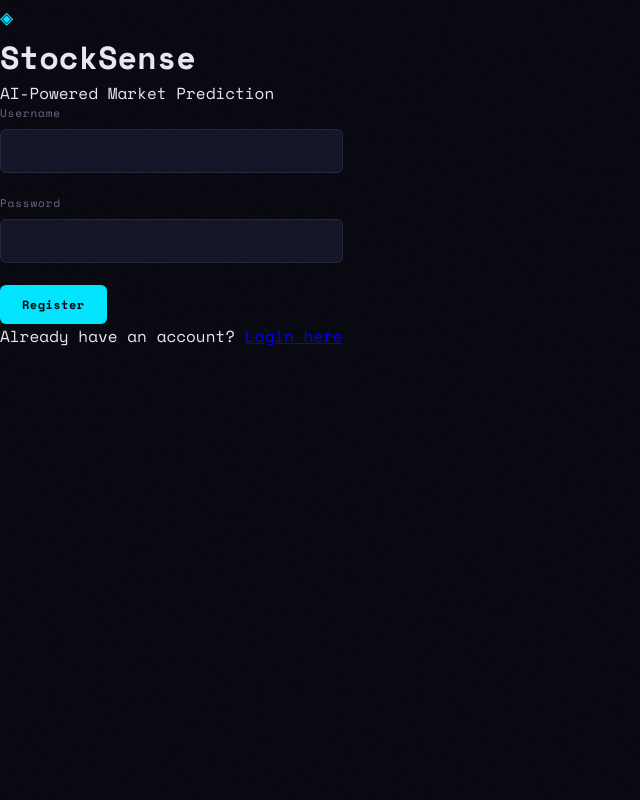
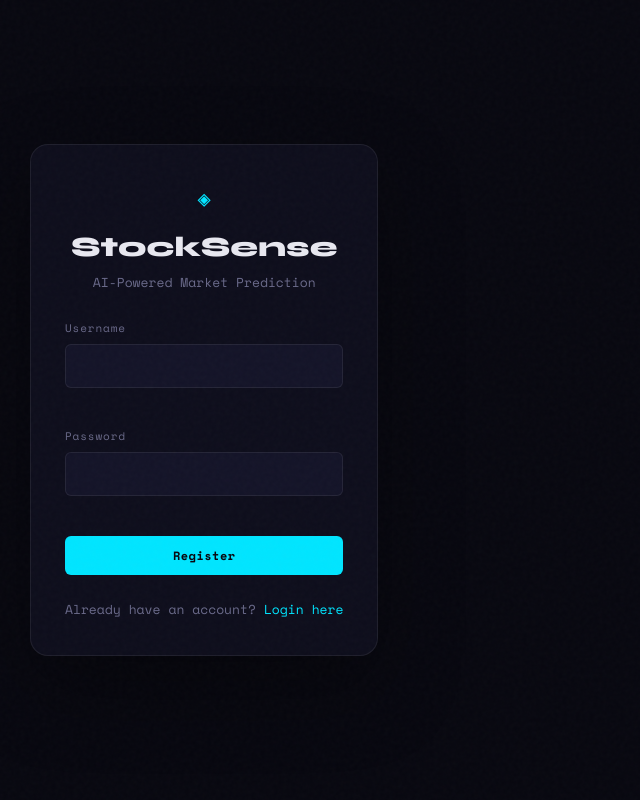
Before and after one commit to krishalbert123/StockSense, a Flask app: page /register in a window 1280 px wide. Shown: the whole page, without its empty margins (0-640 px from the left). Run offline with Flask 3, Linux system fonts and the light colour scheme; some libraries are stand-ins or nearby versions.

Commit message:
final changes hopefully

```diff
--- a/app.py
+++ b/app.py
@@ -6,6 +6,7 @@ import psycopg2
 import psycopg2.extras
 import os
 import json
+import requests
 import numpy as np
 import yfinance as yf
 import pandas as pd
@@ -410,23 +411,59 @@ def get_stocks():
 @login_required
 def search_stocks():
     """
-    Search all available stocks by symbol or name.
-    Returns stocks that match the query from database.
+    Search all available stocks by symbol or name using Yahoo Finance search.
     """
-    query = request.args.get("q", "").upper().strip()
-
+    query = request.args.get("q", "").strip()
     if not query or len(query) < 1:
         return jsonify({"error": "Search query must be at least 1 character."}), 400
 
-    # Search in database first (much faster)
-    rows = db_fetchall("""
-        SELECT symbol, name FROM companies
-        WHERE symbol ILIKE %s OR name ILIKE %s
-        LIMIT 50
-    """, (f"%{query}%", f"%{query}%"))
+    yahoo_url = "https://query2.finance.yahoo.com/v1/finance/search"
+    params = {
+        "q": query,
+        "quotesCount": 50,
+        "newsCount": 0,
+        "enableFuzzyQuery": True,
+    }
+    try:
+        res = requests.get(yahoo_url, params=params, timeout=8, headers={
+            "User-Agent": "Mozilla/5.0 (compatible; StockSense/1.0; +https://finance.yahoo.com)"
+        })
+        res.raise_for_status()
+        data = res.json()
+        quotes = data.get("quotes", []) or []
+        results = []
+        seen = set()
+        for item in quotes:
+            symbol = item.get("symbol")
+            name = item.get("longname") or item.get("shortname") or item.get("name") or symbol
+            if not symbol or symbol in seen:
+                continue
+            seen.add(symbol)
+            results.append({"symbol": symbol, "name": name})
+            if len(results) >= 50:
+                break
 
-    results = [{"symbol": r["symbol"], "name": r["name"]} for r in rows]
-    return jsonify(results)
+        if not results:
+            # Fallback to DB search if Yahoo returns no results
+            rows = db_fetchall("""
+                SELECT symbol, name FROM companies
+                WHERE symbol ILIKE %s OR name ILIKE %s
+                LIMIT 50
+            """, (f"%{query}%", f"%{query}%"))
+            results = [{"symbol": r["symbol"], "name": r["name"]} for r in rows]
+
+        return jsonify(results)
+    except Exception as e:
+        # If Yahoo search fails, fall back to local company table
+        rows = db_fetchall("""
+            SELECT symbol, name FROM companies
+            WHERE symbol ILIKE %s OR name ILIKE %s
+            LIMIT 50
+        """, (f"%{query}%", f"%{query}%"))
+        results = [{"symbol": r["symbol"], "name": r["name"]} for r in rows]
+        if results:
+            return jsonify(results)
+        return jsonify({"error": f"Search failed: {str(e)}"}), 500
 
 
 @app.route("/api/popular-stocks", methods=["GET"])
--- a/static/style.css
+++ b/static/style.css
@@ -486,6 +486,69 @@ body {
     color: var(--muted);
     margin-top: 6px;
     display: block
+}
+
+/* ── LOGIN / REGISTER PAGE ───────────────────────────────── */
+.login-container {
+    min-height: 100vh;
+    display: flex;
+    align-items: center;
+    justify-content: center;
+    padding: 30px;
+}
+
+.login-card {
+    width: min(440px, 100%);
+    background: var(--bg2);
+    border: 1px solid var(--border);
+    border-radius: 18px;
+    padding: 36px 34px;
+    box-shadow: 0 30px 80px rgba(0, 0, 0, 0.35);
+}
+
+.login-header {
+    text-align: center;
+    margin-bottom: 28px;
+}
+
+.login-header h1 {
+    font-family: 'Syne', sans-serif;
+    font-size: 28px;
+    font-weight: 800;
+    margin: 16px 0 8px;
+}
+
+.login-header p {
+    color: var(--muted);
+    font-size: 13px;
+    line-height: 1.6;
+}
+
+.login-form {
+    display: flex;
+    flex-direction: column;
+    gap: 18px;
+}
+
+.login-footer {
+    margin-top: 24px;
+    text-align: center;
+    font-size: 13px;
+    color: var(--muted);
+}
+
+.login-footer a {
+    color: var(--accent);
+    text-decoration: none;
+}
+
+.form-status {
+    padding: 12px 14px;
+    border-radius: 8px;
+    background: rgba(255, 68, 85, 0.08);
+    color: var(--red);
+    font-size: 13px;
+    line-height: 1.5;
 }
 
 .form-status {
```
